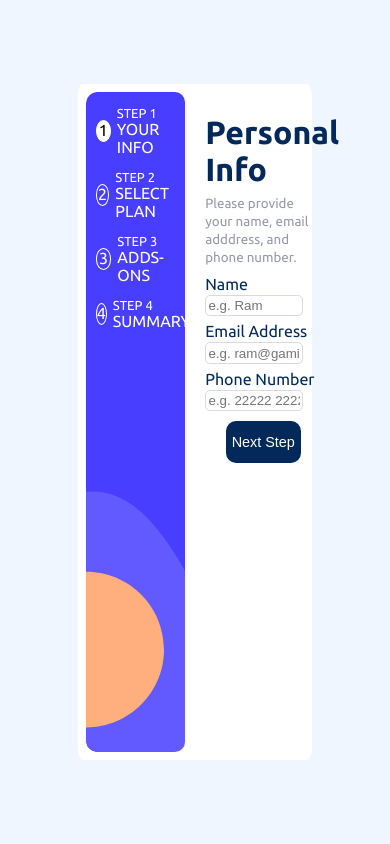
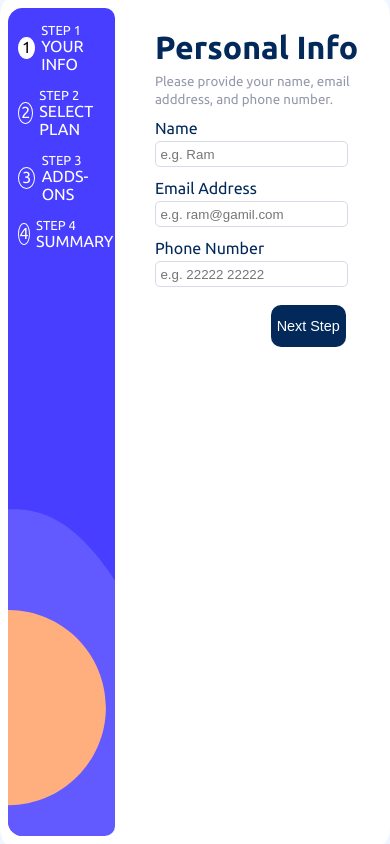
Before and after one commit to Ravinandanhv-hub/multi-step-form, a React (Vite) app: page / in a window 390 px wide. Built offline with nearby package versions, Linux system fonts and the light colour scheme.

Commit message:
added media query

```diff
--- a/src/App.css
+++ b/src/App.css
@@ -23,3 +23,10 @@
   height: 100%;
   width: 100%;
 }
+
+@media only screen and (max-width: 600px) {
+  .warpper {
+    width: 100vw;
+    height: 100vh;
+  }
+}
```
